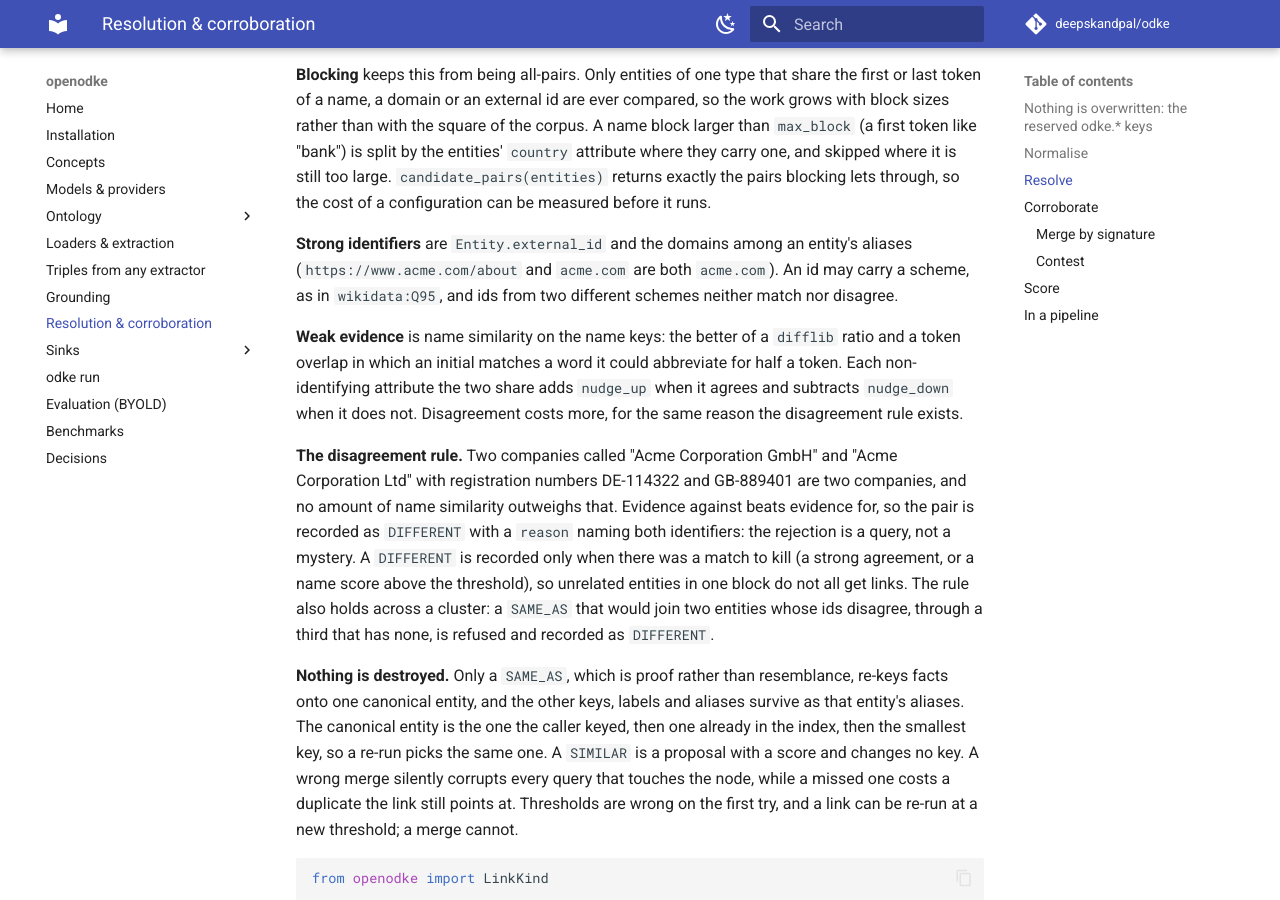
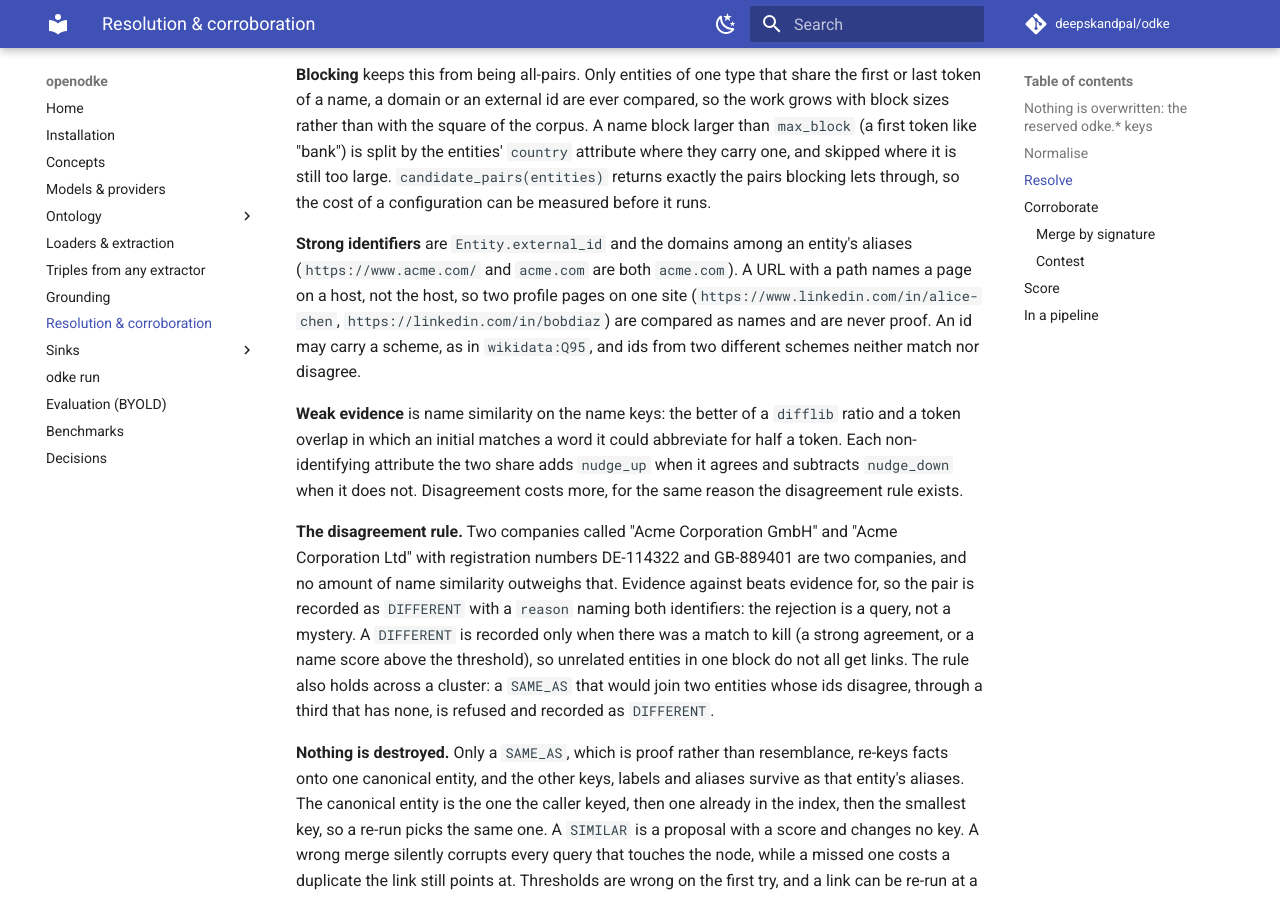
Before and after one commit to deepskandpal/odke, an MkDocs documentation site: the page built from docs/resolution-and-corroboration.md, in a window 1280 px wide and 900 px high, scrolled down 4773 px. Built offline with MkDocs 1.6.1 and Material for MkDocs 9.7.7, drawn with Linux system fonts in a browser that asks for light colours; comment, search, counter and statistics services are not loaded.

Commit message:
fix: a URL with a path is not a domain, so profile pages are not proof
domain_of dropped the path, so https://www.linkedin.com/in/alice-chen and
https://linkedin.com/in/bobdiaz both became linkedin.com, and two different
people were linked SAME_AS and re-keyed onto one entity. They are now names.

Co-Authored-By: Claude Opus 5.5 <noreply@anthropic.com>
Claude-Session: https://claude.ai/code/session_016EZ1FgTUH3NKEQyU837Wcd

```diff
--- a/docs/resolution-and-corroboration.md
+++ b/docs/resolution-and-corroboration.md
@@ -144,9 +144,11 @@ too large. `candidate_pairs(entities)` returns exactly the pairs blocking lets
 through, so the cost of a configuration can be measured before it runs.
 
 **Strong identifiers** are `Entity.external_id` and the domains among an entity's
-aliases (`https://www.acme.com/about` and `acme.com` are both `acme.com`). An id
-may carry a scheme, as in `wikidata:Q95`, and ids from two different schemes
-neither match nor disagree.
+aliases (`https://www.acme.com/` and `acme.com` are both `acme.com`). A URL with a
+path names a page on a host, not the host, so two profile pages on one site
+(`https://www.linkedin.com/in/alice-chen`, `https://linkedin.com/in/bobdiaz`) are
+compared as names and are never proof. An id may carry a scheme, as in
+`wikidata:Q95`, and ids from two different schemes neither match nor disagree.
 
 **Weak evidence** is name similarity on the name keys: the better of a `difflib`
 ratio and a token overlap in which an initial matches a word it could abbreviate
```
Also changed, not shown: 2 other files.
